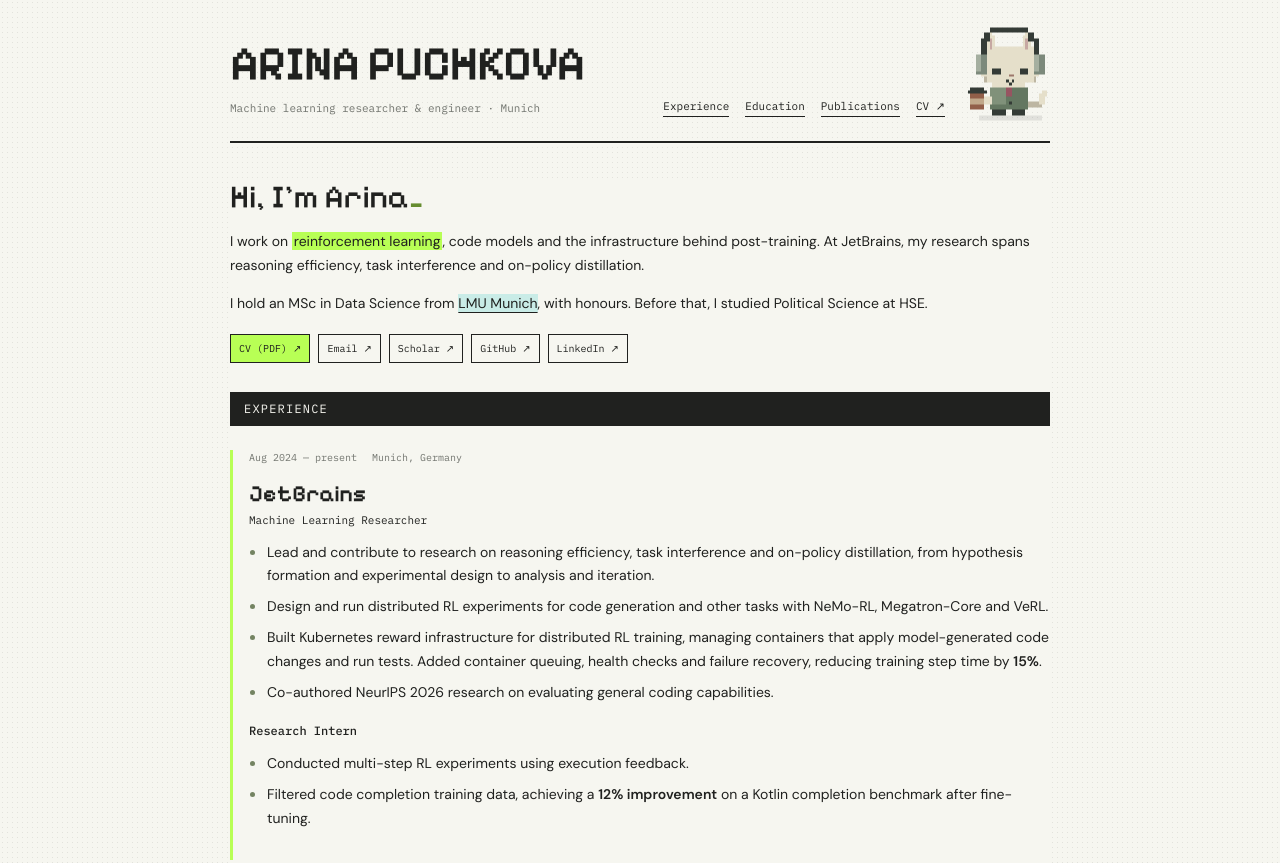
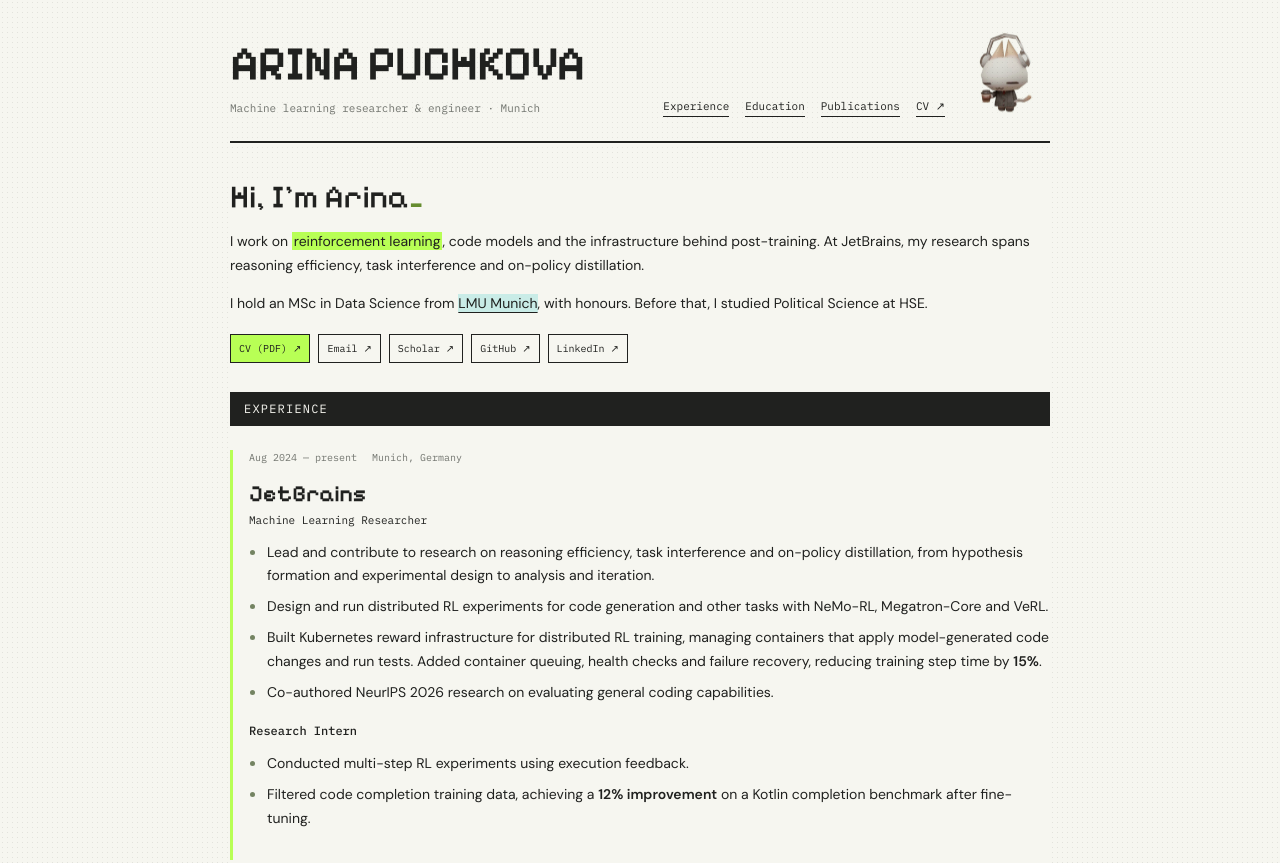
Before and after one commit to rinapch/rinapch.github.io, a plain HTML site: page index.html in a window 1280 px wide. Shown: the top 863 px of the page. Drawn offline with Linux system fonts and the light colour scheme.

Commit message:
Update personal site

```diff
--- a/index.html
+++ b/index.html
@@ -19,8 +19,8 @@
       <a href="#publications">Publications</a>
       <a href="assets/Arina_Puchkova_Resume.pdf">CV ↗</a>
     </nav>
-  <button class="mascot" type="button" aria-label="Give the cat a coffee break" title="Coffee break?">
-    <canvas width="32" height="36" aria-hidden="true"></canvas>
+  <button class="mascot" type="button" aria-label="Say hello to the coffee cat" title="Hello, coffee cat!">
+    <img src="assets/coffee-cat.jpg" width="640" height="640" alt="" draggable="false">
   </button>
   </header>
   <main id="main">
--- a/mascot.js
+++ b/mascot.js
@@ -1,91 +1,11 @@
 const mascot = document.querySelector('.mascot');
-const cat = mascot.querySelector('canvas').getContext('2d');
-const motion = window.matchMedia('(prefers-reduced-motion: reduce)');
-let sipping = false;
-let sipTimer;
-let blinkTimer;
-
-function rect(color, x, y, width, height) {
-  cat.fillStyle = color;
-  cat.fillRect(x, y, width, height);
-}
-
-function drawCat(blink = false) {
-  cat.clearRect(0, 0, 32, 36);
-  const cream = '#e5dfca';
-  const shade = '#bdb6a2';
-  const dark = '#343b36';
-  // Ground, shoes and the little jacket.
-  rect('#20211f18', 6, 33, 23, 2);
-  rect(dark, 11, 31, 5, 2);
-  rect(dark, 18, 31, 5, 2);
-  rect('#647761', 10, 23, 14, 8);
-  rect('#80917a', 10, 23, 6, 6);
-  rect(dark, 17, 25, 1, 1);
-  rect(dark, 17, 28, 1, 1);
-  rect('#975461', 16, 23, 2, 3);
-  // Tail curls beside the jacket.
-  rect(shade, 24, 28, 5, 2);
-  rect(cream, 28, 25, 2, 4);
-  rect(cream, 29, 24, 2, 2);
-  // Angular ears and head.
-  rect(shade, 8, 10, 19, 11);
-  rect(cream, 7, 11, 21, 8);
-  rect(cream, 9, 8, 17, 13);
-  rect(cream, 11, 20, 12, 3);
-  rect(cream, 9, 4, 3, 7);
-  rect(cream, 10, 2, 1, 3);
-  rect(cream, 22, 4, 3, 7);
-  rect(cream, 23, 2, 1, 3);
-  rect('#c6a8a2', 10, 5, 1, 4);
-  rect('#c6a8a2', 23, 5, 1, 4);
-  // Headphones and their stepped headband.
-  rect(dark, 7, 5, 2, 10);
-  rect(dark, 8, 3, 2, 3);
-  rect(dark, 10, 1, 14, 2);
-  rect(dark, 24, 3, 2, 3);
-  rect(dark, 26, 5, 2, 10);
-  rect('#7c897b', 5, 11, 4, 7);
-  rect('#a5afa0', 5, 11, 2, 6);
-  rect('#7c897b', 26, 11, 4, 7);
-  rect('#a5afa0', 26, 11, 2, 6);
-  // Eyes close briefly during a blink or a sip.
-  rect(dark, 11, 16, 3, blink || sipping ? 1 : 2);
-  rect(dark, 21, 16, 3, blink || sipping ? 1 : 2);
-  rect('#9d786b', 17, 18, 2, 1);
-  rect(dark, 16, 20, 1, 1);
-  rect(dark, 18, 20, 1, 1);
-  rect(dark, 17, 21, 1, 1);
-  // Coffee cup rises to the face when clicked.
-  const cupY = sipping ? 19 : 25;
-  rect(cream, 7, cupY + 1, 4, 3);
-  rect('#925f49', 3, cupY, 5, 6);
-  rect('#c1a88a', 3, cupY + 2, 5, 2);
-  rect(dark, 2, cupY - 1, 7, 1);
-  rect(dark, 3, cupY - 2, 5, 1);
-}
-
-function scheduleBlink() {
-  clearTimeout(blinkTimer);
-  if (motion.matches || document.hidden) return;
-  blinkTimer = setTimeout(() => {
-    drawCat(true);
-    blinkTimer = setTimeout(() => { drawCat(); scheduleBlink(); }, 160);
-  }, 3200 + Math.random() * 2400);
-}
+let greetingTimer;
 
 mascot.addEventListener('click', () => {
-  clearTimeout(sipTimer);
-  sipping = true;
-  mascot.classList.add('sipping');
-  drawCat();
-  sipTimer = setTimeout(() => {
-    sipping = false;
-    mascot.classList.remove('sipping');
-    drawCat();
-  }, 1400);
+  clearTimeout(greetingTimer);
+  mascot.classList.remove('greeting');
+  // Restart the greeting on repeated clicks.
+  void mascot.offsetWidth;
+  mascot.classList.add('greeting');
+  greetingTimer = setTimeout(() => mascot.classList.remove('greeting'), 600);
 });
-motion.addEventListener('change', scheduleBlink);
-document.addEventListener('visibilitychange', scheduleBlink);
-drawCat();
-scheduleBlink();
--- a/style.css
+++ b/style.css
@@ -54,12 +54,14 @@ footer { display: flex; justify-content: space-between; gap: 20px; border-top: 2
 .skip { position: absolute; top: -100px; left: 20px; padding: 10px; background: var(--green); z-index: 5; }
 .skip:focus { top: 10px; }
 .mascot { position: absolute; right: 0; bottom: 16px; width: 88px; height: 99px; padding: 0; border: 0; background: transparent; cursor: pointer; z-index: 3; transform-origin: 50% 90%; animation: cat-sway 4s ease-in-out infinite; }
-.mascot canvas { width: 100%; height: 100%; image-rendering: pixelated; }
+.mascot { mix-blend-mode: multiply; }
+.mascot img { display: block; width: 100%; height: 100%; object-fit: contain; }
 .mascot:hover { background: transparent; }
 .mascot:focus-visible { outline: 2px dashed var(--ink); outline-offset: 5px; }
-.mascot.sipping { animation: none; transform: translateY(-3px) rotate(-3deg); }
+.mascot.greeting { animation: cat-hello .6s ease-in-out; }
+@keyframes cat-hello { 0%, 100% { transform: rotate(0); } 30% { transform: rotate(-9deg) translateY(-4px); } 65% { transform: rotate(7deg) translateY(-4px); } }
 @keyframes cat-sway { 0%, 100% { transform: rotate(-2deg); } 50% { transform: translateY(-3px) rotate(2deg); } }
-@media(prefers-reduced-motion:reduce) { .mascot { animation: none; } }
+@media(prefers-reduced-motion:reduce) { .mascot, .mascot.greeting { animation: none; } }
 @media(max-width: 850px) {
   body { padding: 25px 22px 0; }
   .site-header { display: block; margin-bottom: 26px; }
```
Also changed, not shown: assets/coffee-cat.jpg (added).
